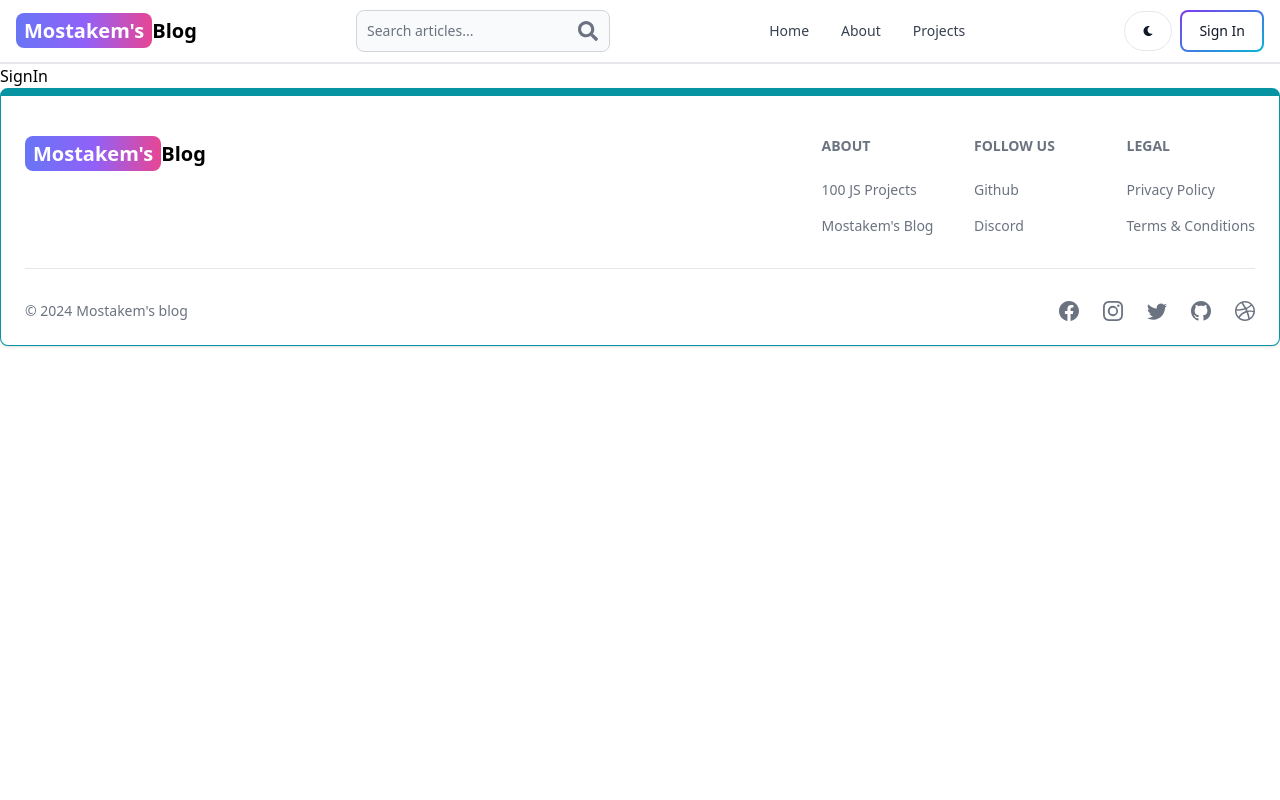
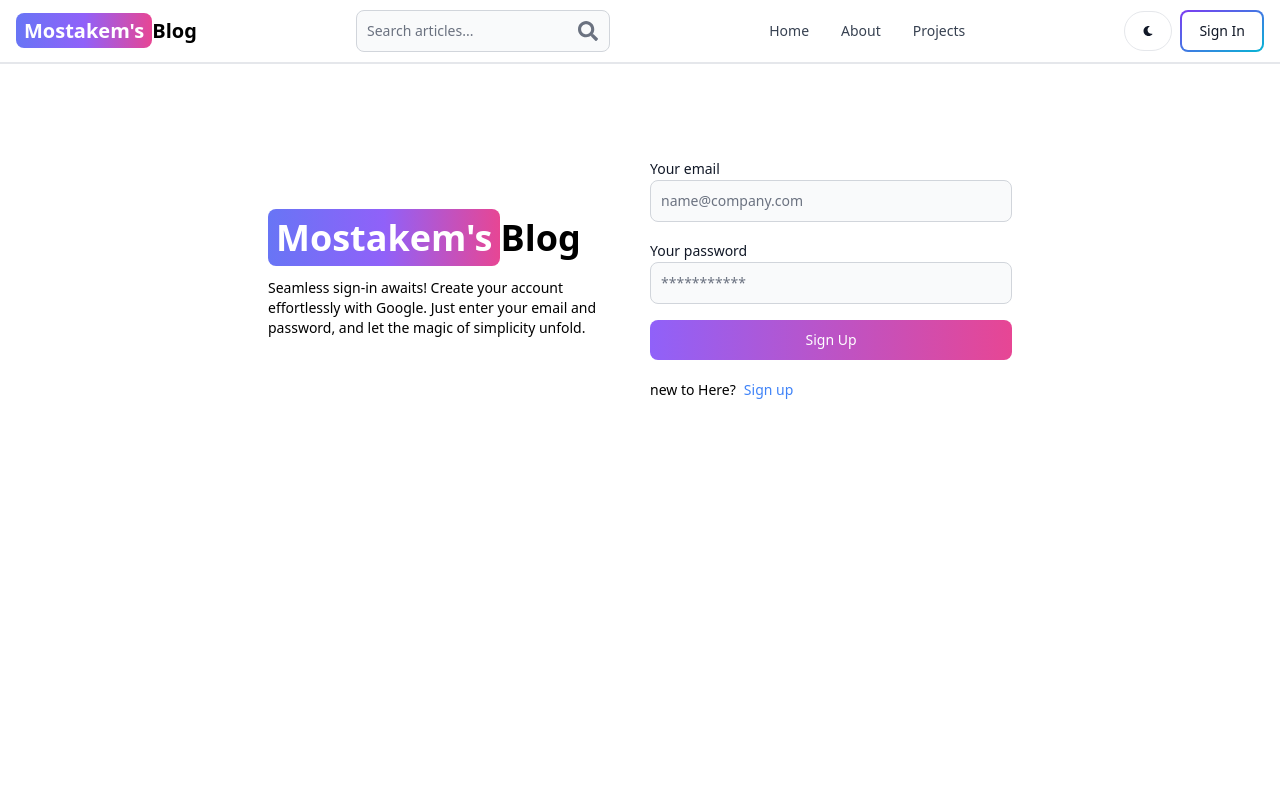
Before and after one commit to MostakemHossain/blog-mern-full-stack, a React (Vite) app in the folder client/: page /sign-in in a window 1280 px wide. Shown: the top 800 px of the page. Built offline with nearby package versions, Linux system fonts and the light colour scheme.

Commit message:
complete sign in functionality

```diff
--- a/client/src/pages/SignIn.jsx
+++ b/client/src/pages/SignIn.jsx
@@ -1,7 +1,109 @@
+import { Alert, Button, Label, Spinner, TextInput } from 'flowbite-react';
+import { useState } from 'react';
+import { Link, useNavigate } from 'react-router-dom';
 
 
 export default function SignIn() {
+  const [formData, setFormData] = useState({});
+  const [errorMessage, setErrorMessage] = useState(null);
+  const [loading, setLoading] = useState(false);
+  const navigate = useNavigate();
+  const handleChange = (e) => {
+    setFormData({ ...formData, [e.target.id]: e.target.value.trim() });
+  };
+  const handleSubmit = async (e) => {
+    e.preventDefault();
+    if ( !formData.email || !formData.password) {
+      return setErrorMessage('Please fill out all fields.');
+    }
+    try {
+      setLoading(true);
+      setErrorMessage(null);
+      const res = await fetch('/api/auth/Signin', {
+        method: 'POST',
+        headers: { 'Content-Type': 'application/json' },
+        body: JSON.stringify(formData),
+      });
+      const data = await res.json();
+      if (data.success === false) {
+        return setErrorMessage(data.message);
+      }
+      setLoading(false);
+      if(res.ok) {
+        navigate('/');
+      }
+    } catch (error) {
+      setErrorMessage(error.message);
+      setLoading(false);
+    }
+  };
   return (
-    <div>SignIn</div>
-  )
+    <div className='min-h-screen mt-20'>
+      <div className='flex p-3 max-w-3xl mx-auto flex-col md:flex-row md:items-center gap-5'>
+        {/* left */}
+        <div className='flex-1'>
+          <Link to='/' className='font-bold dark:text-white text-4xl'>
+            <span className='px-2 py-1 bg-gradient-to-r from-indigo-500 via-purple-500 to-pink-500 rounded-lg text-white'>
+              Mostakem's
+            </span>
+            Blog
+          </Link>
+          <p className='text-sm mt-5'>
+          Seamless sign-in awaits! Create your account effortlessly with Google. Just enter your email and password, and let the magic of simplicity unfold.
+          </p>
+        </div>
+        {/* right */}
+
+        <div className='flex-1'>
+          <form className='flex flex-col gap-4' onSubmit={handleSubmit}>
+
+            <div>
+              <Label value='Your email' />
+              <TextInput
+                type='email'
+                placeholder='name@company.com'
+                id='email'
+                onChange={handleChange}
+              />
+            </div>
+            <div>
+              <Label value='Your password' />
+              <TextInput
+                type='password'
+                placeholder='***********'
+                id='password'
+                onChange={handleChange}
+              />
+            </div>
+            <Button
+              gradientDuoTone='purpleToPink'
+              type='submit'
+              disabled={loading}
+            >
+              {loading ? (
+                <>
+                  <Spinner size='sm' />
+                  <span className='pl-3'>Loading...</span>
+                </>
+              ) : (
+                'Sign Up'
+              )}
+            </Button>
+
+          </form>
+          <div className='flex gap-2 text-sm mt-5'>
+            <span>new to Here?</span>
+            <Link to='/sign-up' className='text-blue-500'>
+              Sign up
+            </Link>
+          </div>
+          {errorMessage && (
+            <Alert className='mt-5' color='failure'>
+              {errorMessage}
+            </Alert>
+          )}
+        </div>
+      </div>
+    </div>
+  );
 }
```
